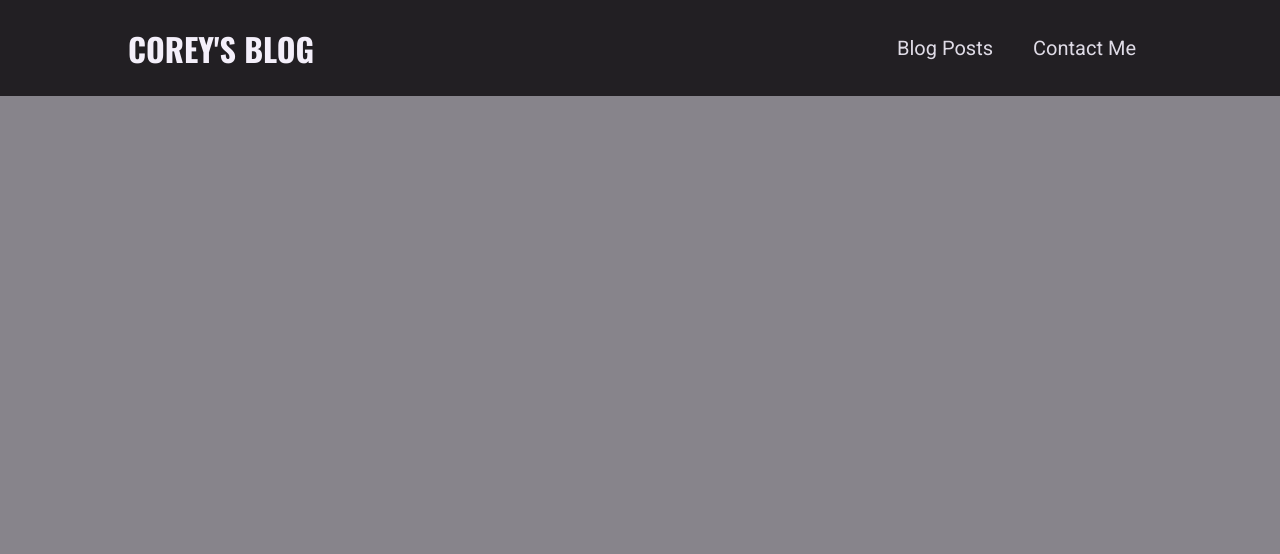
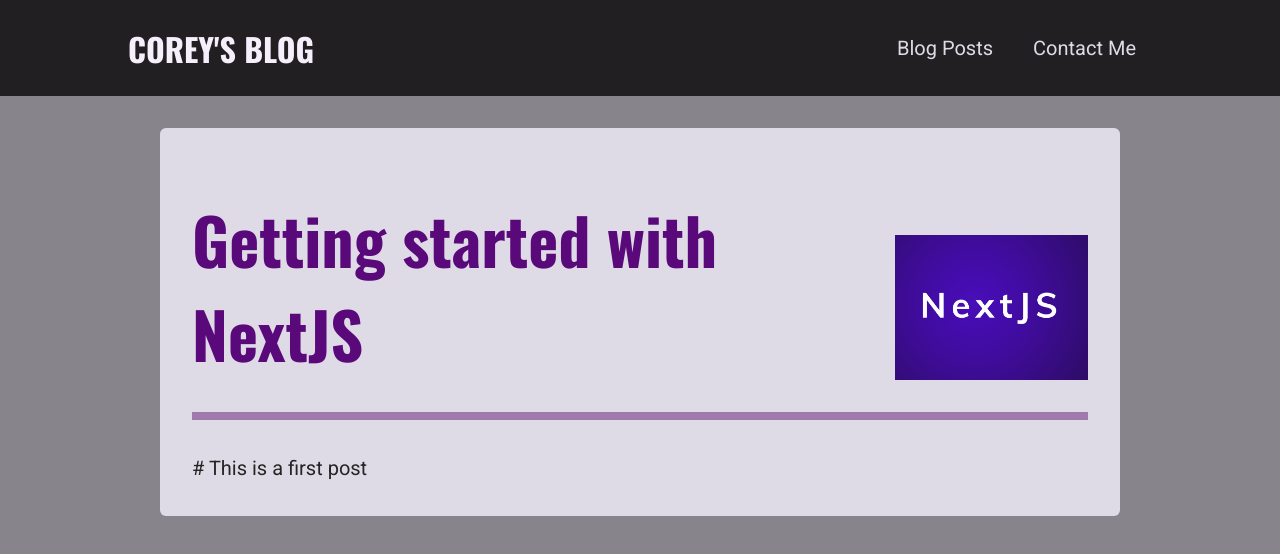
Before and after one commit to coreymunn3/NextJS-Blog-Site-Demo, a Next.js app: page /posts/getting-started-with-next-js in a window 1280 px wide. Shown: the top 554 px of the page. Built offline with nearby package versions, Linux system fonts and the light colour scheme.

Commit message:
Build out slug page to display Post Content.

```diff
--- /dev/null
+++ b/components/PostContent.js
@@ -0,0 +1,22 @@
+import styles from './postContent.module.css';
+import PostHeader from './PostHeader';
+
+const PostContent = () => {
+  const DUMMY_POST = {
+    title: 'Getting started with NextJS',
+    image: 'getting-started.png',
+    content: '# This is a first post',
+    date: '2022-02-10',
+    slug: 'getting-started-with-next-js',
+  };
+
+  const imagePath = `/images/posts/${DUMMY_POST.slug}/${DUMMY_POST.image}`;
+  return (
+    <article className={styles.content}>
+      <PostHeader title={DUMMY_POST.title} image={imagePath} />
+      {DUMMY_POST.content}
+    </article>
+  );
+};
+
+export default PostContent;
--- /dev/null
+++ b/components/PostHeader.js
@@ -0,0 +1,14 @@
+import styles from './postHeader.module.css';
+import Image from 'next/image';
+
+const PostHeader = (props) => {
+  const { title, image } = props;
+  return (
+    <header className={styles.header}>
+      <h1>{title}</h1>
+      <Image src={image} alt={title} width={200} height={150} />
+    </header>
+  );
+};
+
+export default PostHeader;
--- /dev/null
+++ b/components/postContent.module.css
@@ -0,0 +1,26 @@
+.content {
+  width: 95%;
+  max-width: 60rem;
+  margin: var(--size-8) auto;
+  font-size: var(--size-5);
+  line-height: var(--size-8);
+  background-color: var(--color-grey-100);
+  border-radius: 6px;
+  padding: var(--size-4);
+}
+
+.content p {
+  color: var(--color-grey-800);
+}
+
+.content .image {
+  margin: var(--size-4) auto;
+  width: 100%;
+  max-width: 600px;
+}
+
+@media (min-width: 768px) {
+  .content {
+    padding: var(--size-8);
+  }
+}
--- /dev/null
+++ b/components/postHeader.module.css
@@ -0,0 +1,37 @@
+.header {
+  padding-bottom: var(--size-8);
+  border-bottom: 8px solid var(--color-primary-100);
+  margin: var(--size-4) 0;
+  display: flex;
+  flex-direction: column-reverse;
+  justify-content: space-between;
+  align-items: center;
+  gap: 1rem;
+}
+
+.header h1 {
+  font-size: var(--size-8);
+  color: var(--color-primary-500);
+  margin: 0;
+  line-height: initial;
+  text-align: center;
+}
+
+.header img {
+  object-fit: cover;
+  width: 200px;
+  height: 120px;
+}
+
+@media (min-width: 768px) {
+  .header {
+    margin: var(--size-8) 0;
+    flex-direction: row;
+    align-items: flex-end;
+  }
+
+  .header h1 {
+    font-size: var(--size-16);
+    text-align: left;
+  }
+}
--- a/pages/posts/[slug].js
+++ b/pages/posts/[slug].js
@@ -1,5 +1,7 @@
-const Post = () => {
-  return <div></div>;
+import PostContent from '../../components/PostContent';
+
+const PostDetail = () => {
+  return <PostContent />;
 };
 
-export default Post;
+export default PostDetail;
```
Also changed, not shown: components/AllPosts.js (added, +13 -0 lines), components/allPosts.module.css (added, +17 -0 lines), pages/posts/index.js (+32 -3 lines).
